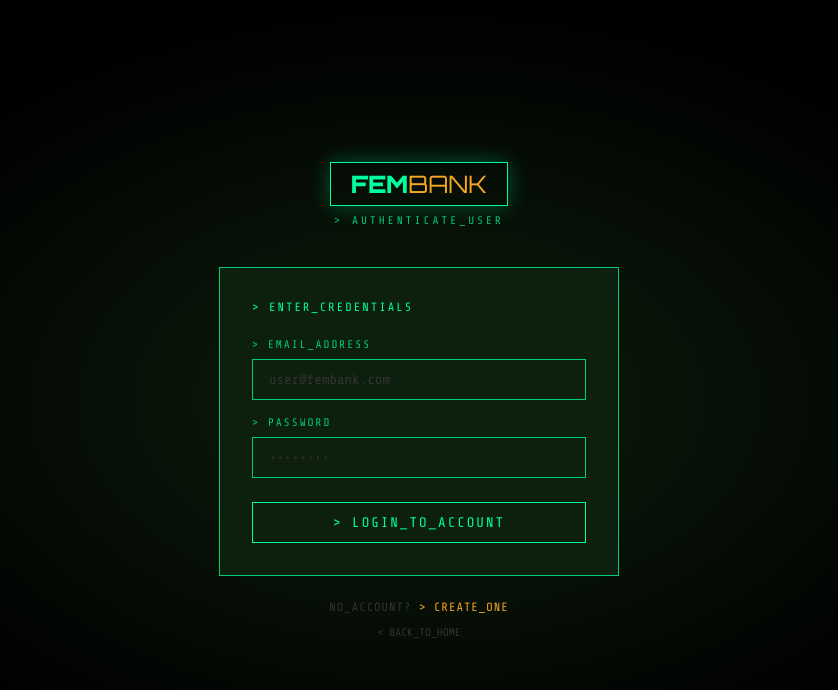
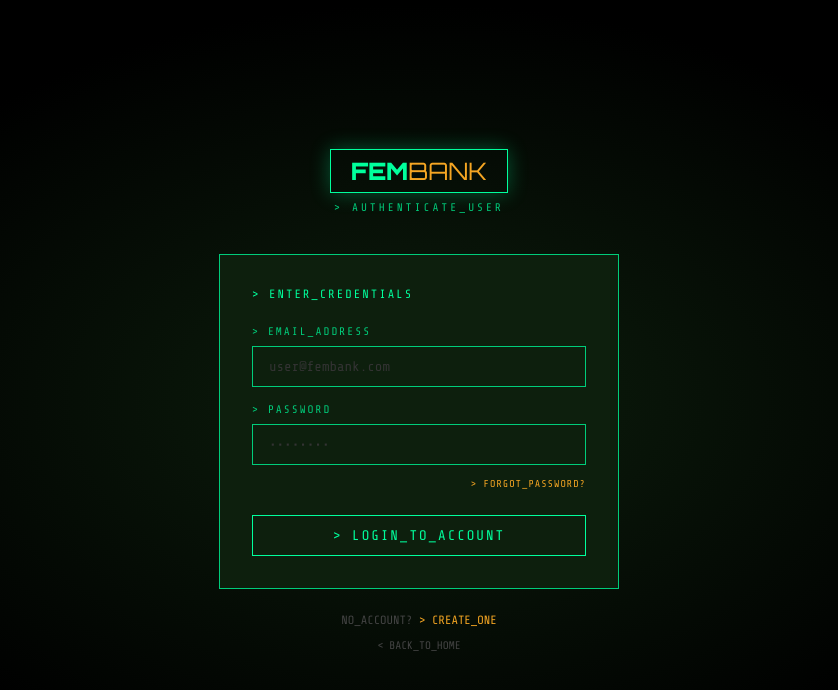
Before and after one commit to oluwoleferanmi15-lang/FemBank, a React (Vite) app: page /login in a window 1280 px wide. Shown: the top 690 px of the page, without its empty margins (221-1059 px from the left). Built offline with nearby package versions, Linux system fonts and the light colour scheme.

Commit message:
Add password strength and KYC validation

```diff
--- a/src/api/auth.js
+++ b/src/api/auth.js
@@ -2,14 +2,17 @@ import axios from 'axios';
 
 const API_URL = 'https://femma-bank.vercel.app';
 
-// Register customer
 export const registerCustomer = async (data) => {
   const response = await axios.post(`${API_URL}/api/auth/register`, data);
   return response.data;
 };
 
-// Login customer
 export const loginCustomer = async (data) => {
   const response = await axios.post(`${API_URL}/api/auth/login`, data);
   return response.data;
 };
+
+export const forgotPassword = async (data) => {
+  const response = await axios.post(`${API_URL}/api/auth/forgot-password`, data);
+  return response.data;
+};
--- a/src/pages/Login.jsx
+++ b/src/pages/Login.jsx
@@ -1,6 +1,6 @@
 import { useState } from 'react';
 import { useNavigate } from 'react-router-dom';
-import { loginCustomer } from '../api/auth';
+import { loginCustomer, forgotPassword } from '../api/auth';
 import { useAuth } from '../context/AuthContext';
 
 const Login = () => {
@@ -9,6 +9,10 @@ const Login = () => {
   const [form, setForm] = useState({ email: '', password: '' });
   const [error, setError] = useState('');
   const [loading, setLoading] = useState(false);
+  const [showForgot, setShowForgot] = useState(false);
+  const [forgotEmail, setForgotEmail] = useState('');
+  const [forgotMsg, setForgotMsg] = useState('');
+  const [forgotLoading, setForgotLoading] = useState(false);
 
   const handleSubmit = async (e) => {
     e.preventDefault();
@@ -25,26 +29,34 @@ const Login = () => {
     }
   };
 
+  const handleForgotPassword = async () => {
+    setForgotLoading(true);
+    setForgotMsg('');
+    try {
+      await forgotPassword({ email: forgotEmail });
+      setForgotMsg('New password sent to your email!');
+    } catch (err) {
+      setForgotMsg(err.response?.data?.message || 'Failed to reset password');
+    } finally {
+      setForgotLoading(false);
+    }
+  };
+
   return (
     <div style={{
       minHeight: '100vh',
       background: '#000000',
-      display: 'flex',
-      flexDirection: 'column',
-      alignItems: 'center',
-      justifyContent: 'center',
-      padding: '20px',
-      backgroundImage: 'radial-gradient(ellipse at center, #0D1F0D 0%, #000000 70%)'
+      backgroundImage: 'radial-gradient(ellipse at center, #0D1F0D 0%, #000000 70%)',
+      display: 'flex', flexDirection: 'column',
+      alignItems: 'center', justifyContent: 'center', padding: '20px'
     }}>
       <div style={{ width: '100%', maxWidth: '400px' }}>
 
         {/* Header */}
         <div style={{ textAlign: 'center', marginBottom: '40px' }}>
           <div style={{
-            border: '1px solid #00FF9C',
-            padding: '6px 20px',
-            display: 'inline-block',
-            marginBottom: '8px',
+            border: '1px solid #00FF9C', padding: '6px 20px',
+            display: 'inline-block', marginBottom: '8px',
             boxShadow: '0 0 20px rgba(0,255,156,0.3)'
           }}>
             <span style={{ fontFamily: 'Orbitron, monospace', fontSize: '24px', fontWeight: '900', color: '#00FF9C' }}>FEM</span>
@@ -53,12 +65,9 @@ const Login = () => {
           <p style={{ color: '#00CC7A', fontSize: '11px', letterSpacing: '3px' }}>{'>'} AUTHENTICATE_USER</p>
         </div>
 
-        {/* Form */}
-        <div style={{
-          background: '#0D1F0D',
-          border: '1px solid #00CC7A',
-          padding: '32px'
-        }}>
+        {/* Login Form */}
+        {!showForgot ? (
+          <div style={{ background: '#0D1F0D', border: '1px solid #00CC7A', padding: '32px' }}>
             <p style={{ color: '#00FF9C', fontSize: '12px', letterSpacing: '2px', marginBottom: '24px' }}>
               {'>'} ENTER_CREDENTIALS
             </p>
@@ -68,29 +77,25 @@ const Login = () => {
                 <label style={{ color: '#00CC7A', fontSize: '11px', letterSpacing: '2px', display: 'block', marginBottom: '8px' }}>
                   {'>'} EMAIL_ADDRESS
                 </label>
-              <input
-                className="input-field"
-                type="email"
-                placeholder="user@fembank.com"
-                value={form.email}
-                onChange={(e) => setForm({ ...form, email: e.target.value })}
-                required
-              />
+                <input className="input-field" type="email" placeholder="user@fembank.com"
+                  value={form.email} onChange={(e) => setForm({ ...form, email: e.target.value })} required />
               </div>
 
-            <div style={{ marginBottom: '24px' }}>
+              <div style={{ marginBottom: '8px' }}>
                 <label style={{ color: '#00CC7A', fontSize: '11px', letterSpacing: '2px', display: 'block', marginBottom: '8px' }}>
                   {'>'} PASSWORD
                 </label>
-              <input
-                className="input-field"
-                type="password"
-                placeholder="••••••••"
-                value={form.password}
-                onChange={(e) => setForm({ ...form, password: e.target.value })}
-                required
-              />
+                <input className="input-field" type="password" placeholder="••••••••"
+                  value={form.password} onChange={(e) => setForm({ ...form, password: e.target.value })} required />
               </div>
+
+              {/* Forgot password */}
+              <p style={{ textAlign: 'right', marginBottom: '24px' }}>
+                <span style={{ color: '#F5A623', fontSize: '10px', cursor: 'pointer', letterSpacing: '1px' }}
+                  onClick={() => setShowForgot(true)}>
+                  {'>'} FORGOT_PASSWORD?
+                </span>
+              </p>
 
               {error && <p className="error-msg" style={{ marginBottom: '16px' }}>{'>'} ERROR :: {error}</p>}
 
@@ -99,24 +104,52 @@ const Login = () => {
               </button>
             </form>
           </div>
+        ) : (
+          /* Forgot password form */
+          <div style={{ background: '#0D1F0D', border: '1px solid #00CC7A', padding: '32px' }}>
+            <p style={{ color: '#00FF9C', fontSize: '12px', letterSpacing: '2px', marginBottom: '24px' }}>
+              {'>'} RESET_PASSWORD
+            </p>
 
-        {/* Register link */}
-        <p style={{ textAlign: 'center', marginTop: '24px', color: '#333333', fontSize: '12px', letterSpacing: '1px' }}>
+            <div style={{ marginBottom: '24px' }}>
+              <label style={{ color: '#00CC7A', fontSize: '11px', letterSpacing: '2px', display: 'block', marginBottom: '8px' }}>
+                {'>'} YOUR_EMAIL_ADDRESS
+              </label>
+              <input className="input-field" type="email" placeholder="user@fembank.com"
+                value={forgotEmail} onChange={(e) => setForgotEmail(e.target.value)} />
+            </div>
+
+            {forgotMsg && (
+              <p style={{
+                fontSize: '12px', marginBottom: '16px',
+                color: forgotMsg.includes('sent') ? '#00FF9C' : '#FF4444'
+              }}>
+                {'>'} {forgotMsg}
+              </p>
+            )}
+
+            <button className="btn-primary" onClick={handleForgotPassword}
+              disabled={forgotLoading} style={{ marginBottom: '12px' }}>
+              {forgotLoading ? '> SENDING...' : '> SEND_NEW_PASSWORD'}
+            </button>
+
+            <button className="btn-gold" onClick={() => setShowForgot(false)}>
+              {'<'} BACK_TO_LOGIN
+            </button>
+          </div>
+        )}
+
+        <p style={{ textAlign: 'center', marginTop: '24px', color: '#444444', fontSize: '12px' }}>
           NO_ACCOUNT?{' '}
-          <span
-            style={{ color: '#F5A623', cursor: 'pointer' }}
-            onClick={() => navigate('/register')}
-          >
+          <span style={{ color: '#F5A623', cursor: 'pointer' }} onClick={() => navigate('/register')}>
             {'>'} CREATE_ONE
           </span>
         </p>
 
-        {/* Back */}
-        <p style={{ textAlign: 'center', marginTop: '12px', color: '#333333', fontSize: '11px', cursor: 'pointer' }}
+        <p style={{ textAlign: 'center', marginTop: '12px', color: '#444444', fontSize: '11px', cursor: 'pointer' }}
           onClick={() => navigate('/')}>
           {'<'} BACK_TO_HOME
         </p>
-
       </div>
     </div>
   );
```
Lines whose indentation alone changed are shown as unchanged.
